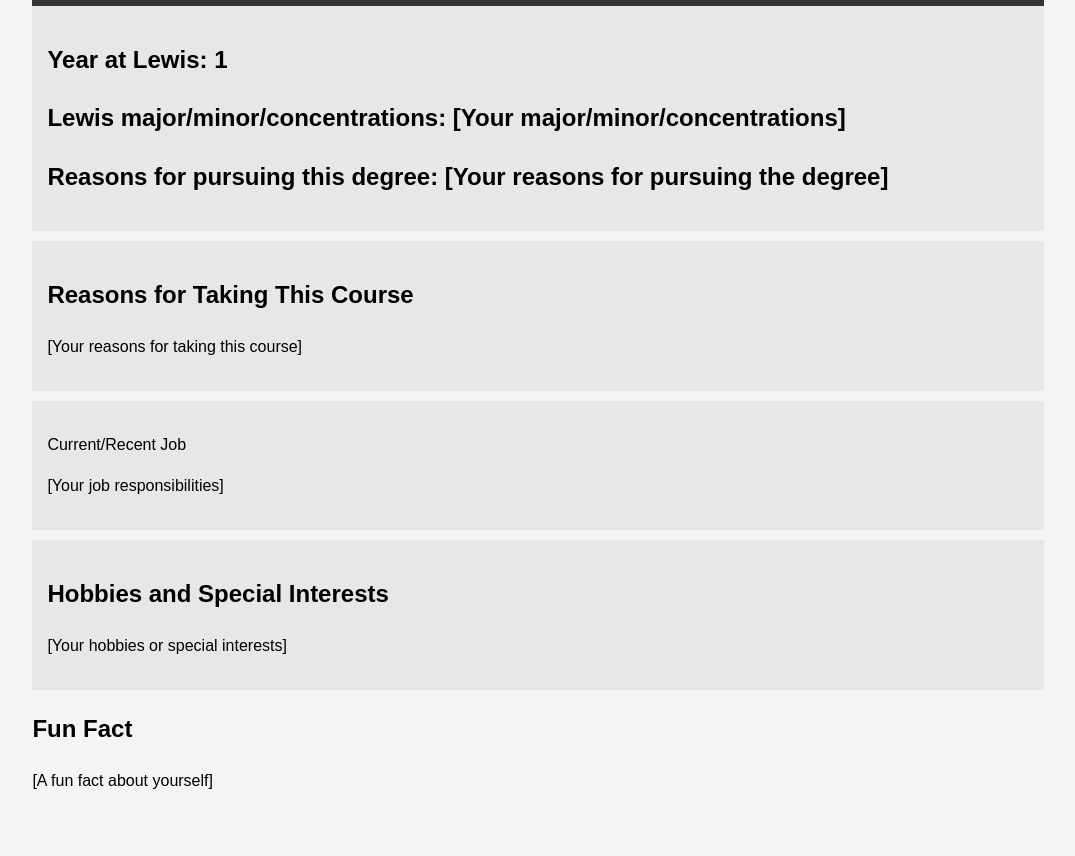
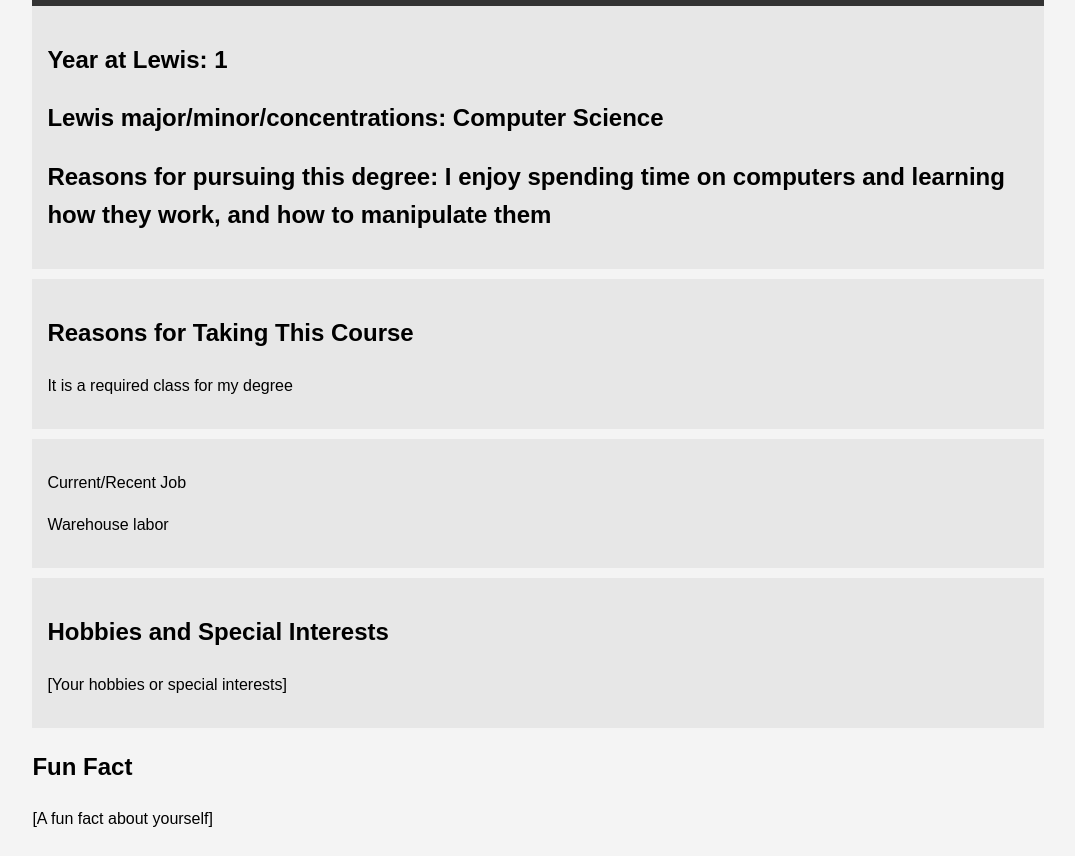
Before and after one commit to Aaron-2792/me, a plain HTML site: page index.html in a window 1280 px wide. Shown: the part 93-949 px from the top of the page, without its empty margins (102-1177 px from the left). Before the commit the page ends 911 px from the top, so only its background shows below. Drawn offline with Linux system fonts and the light colour scheme.

Commit message:
Update index.html

```diff
--- a/index.html
+++ b/index.html
@@ -37,18 +37,18 @@
 
         <section class="lewis">
 			<h2>Year at Lewis: 1</h2>
-			<h2>Lewis major/minor/concentrations: [Your major/minor/concentrations]</h2>
-			<h2>Reasons for pursuing this degree: [Your reasons for pursuing the degree]</h2>
+			<h2>Lewis major/minor/concentrations: Computer Science</h2>
+			<h2>Reasons for pursuing this degree: I enjoy spending time on computers and learning how they work, and how to manipulate them</h2>
         </section>
 
 		<section class="course">
             <h2>Reasons for Taking This Course</h2>
-            <p>[Your reasons for taking this course]</p>
+            <p>It is a required class for my degree</p>
         </section>
 
 		<section class="job">
             <p>Current/Recent Job</p>
-			<p>[Your job responsibilities]</p>
+			<p>Warehouse labor</p>
         </section>
 
         <section class="hobbies">
```
